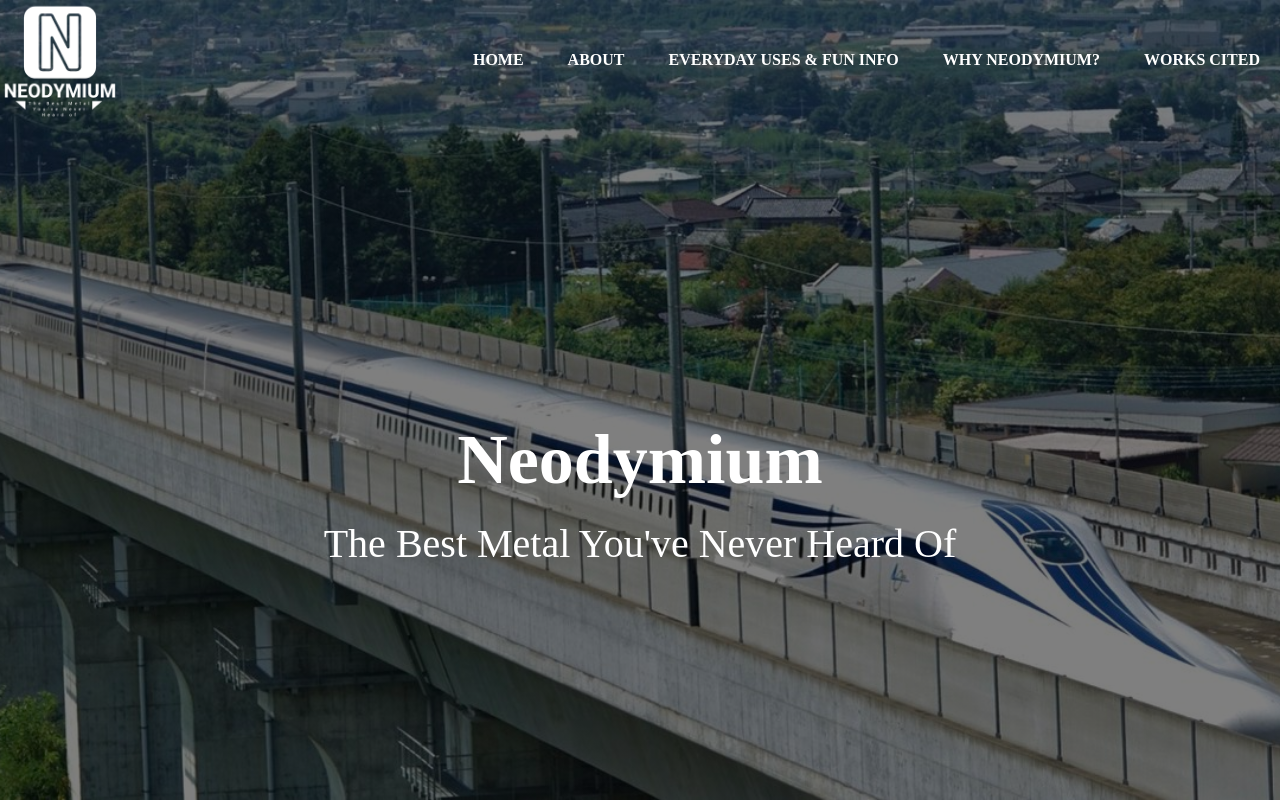
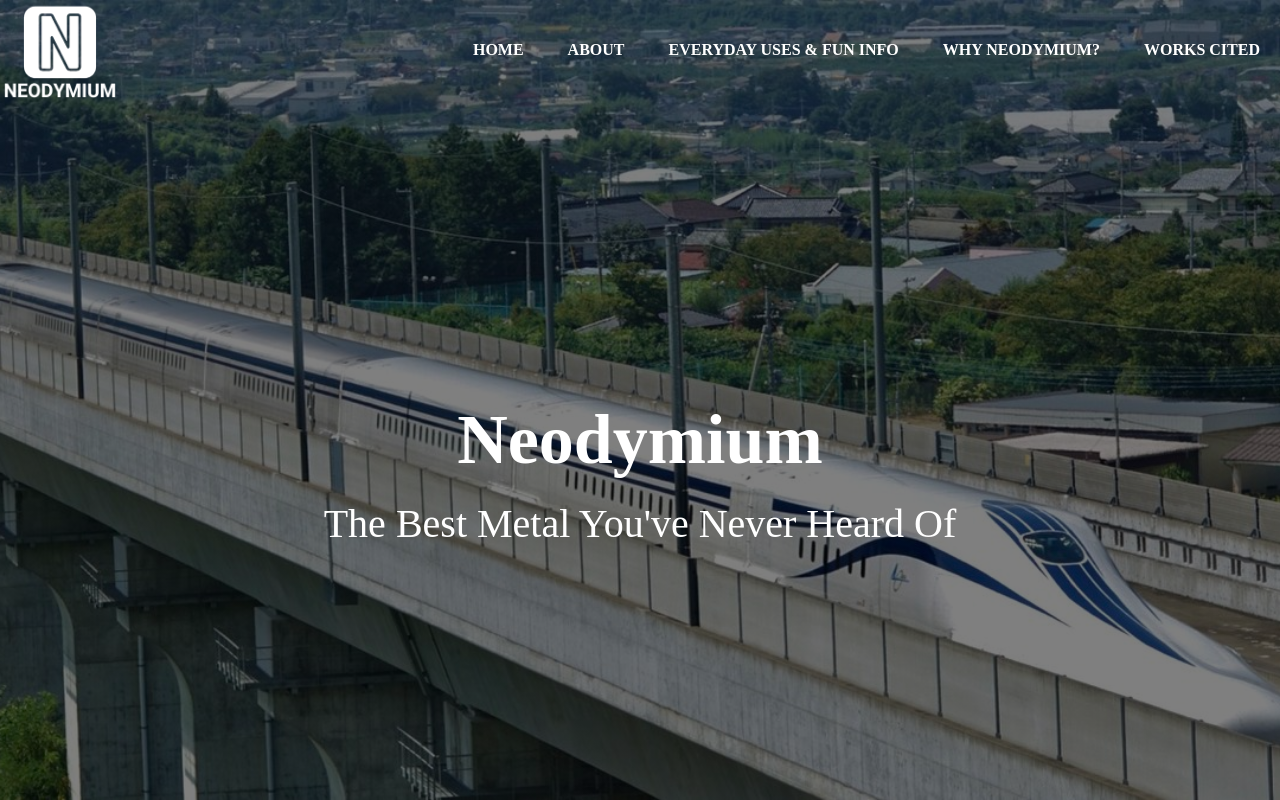
Before and after one commit to danntrapp/danntrapp.github.io, a plain HTML site: page index.html in a window 1280 px wide. Drawn offline with Linux system fonts and the light colour scheme.

Commit message:
changed logo

```diff
--- a/index.html
+++ b/index.html
@@ -2,13 +2,13 @@
     <head>
         <title>Neodymium</title>
         <link rel="stylesheet" href="style.css">
-        <link rel="logo" href="Logo.png">
+        <link rel="logo" href="../Images/LogoWhiteSinWords.png">
 
     </head>
     <body>
         <div class="banner">
             <div class="navbar">
-                <img src="../Images/LogoWhite.png" class="logo">
+                <img src="../Images/LogoWhiteSinWords.png" class="logo">
                 <ul>
                     <li><a href="index.html">Home</a></li>
                     <li><a href="About.html">About</a></li>
```
